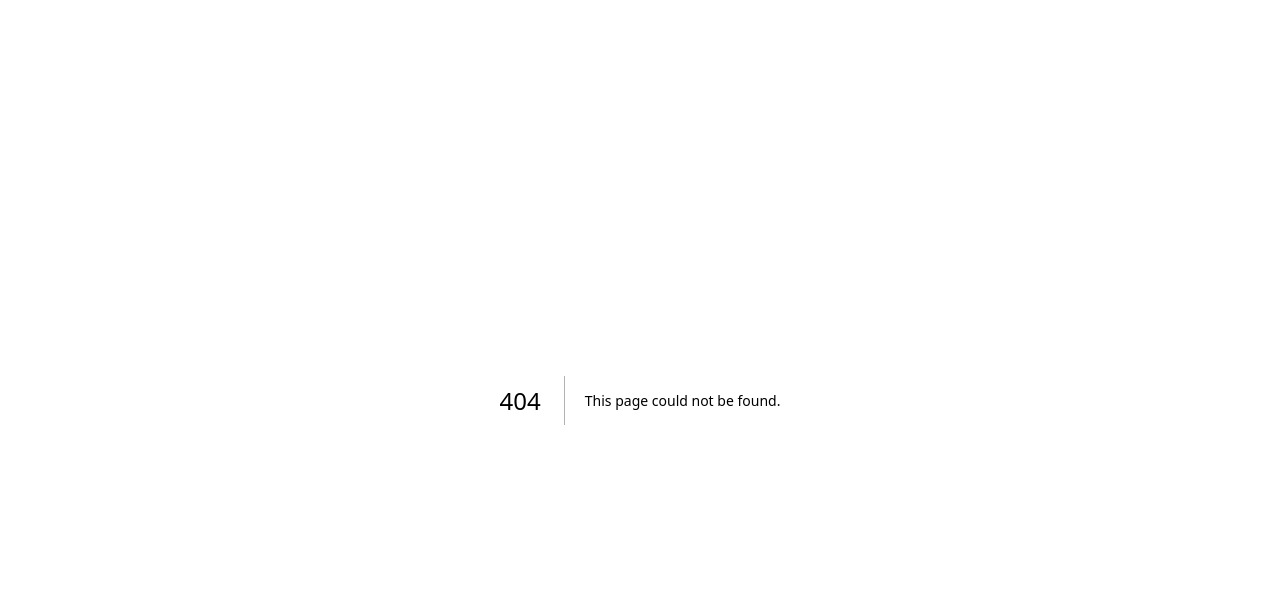
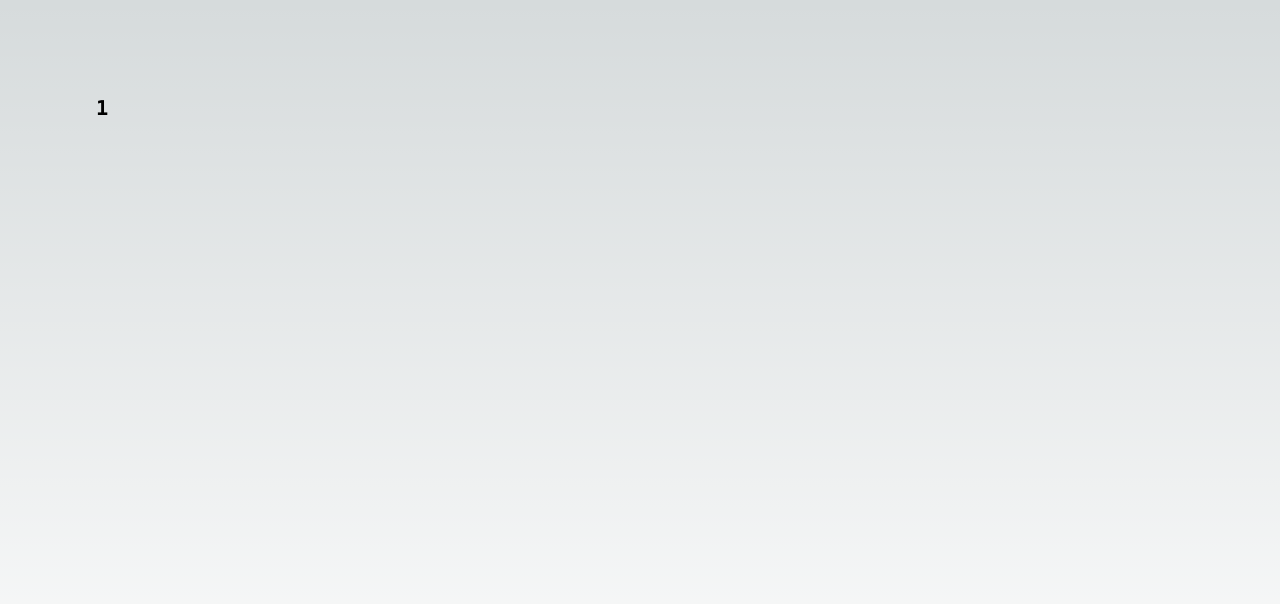
Before and after one commit to minmin0530/hello-css-modules, a Next.js app: page /1/1/1 in a window 1280 px wide. Before the commit this address had no page. Shown: the top 604 px of the page. Built offline with nearby package versions, Linux system fonts and the light colour scheme.

Commit message:
first commit

```diff
--- /dev/null
+++ b/app/[user]/[article]/[categoryarticle]/page.tsx
@@ -0,0 +1,15 @@
+"use client"
+import { Header } from "@/app/components/Header";
+import { usePathname } from "next/navigation";
+import classes from "../../../page.module.css"
+
+export default function CategoryArticle() {
+    const pathname = usePathname()
+    return (
+        <main className={classes.main}>
+            <div className={classes.description}>
+                <Header name={pathname} />
+            </div>
+        </main>
+    )
+}
--- /dev/null
+++ b/app/components/Header.tsx
@@ -0,0 +1,12 @@
+type Props = {
+    name: string
+}
+
+export function Header(props: Props) {
+    const names = props.name.split("/");
+    return (
+        <h2>
+            {names[names.length - 1]}
+        </h2>
+    )
+}
```
Also changed, not shown: app/[user]/[article]/edit/page.tsx (added, +13 -0 lines), app/[user]/[article]/page.tsx (added, +15 -0 lines), app/[user]/edit/page.tsx (added, +13 -0 lines), app/[user]/mypage/page.tsx (added, +13 -0 lines), app/[user]/page.tsx (added, +17 -0 lines), tsconfig.json (indentation only).
